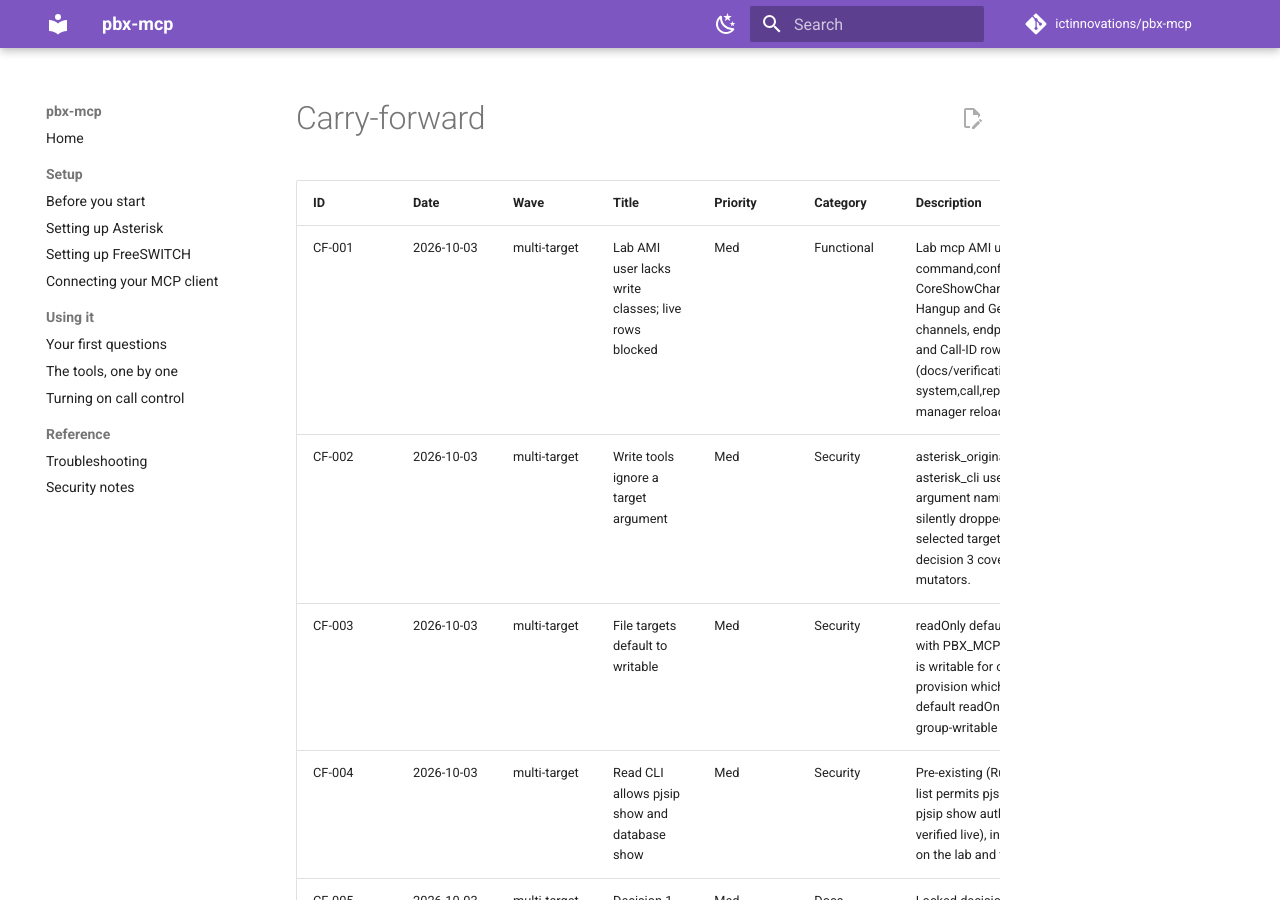
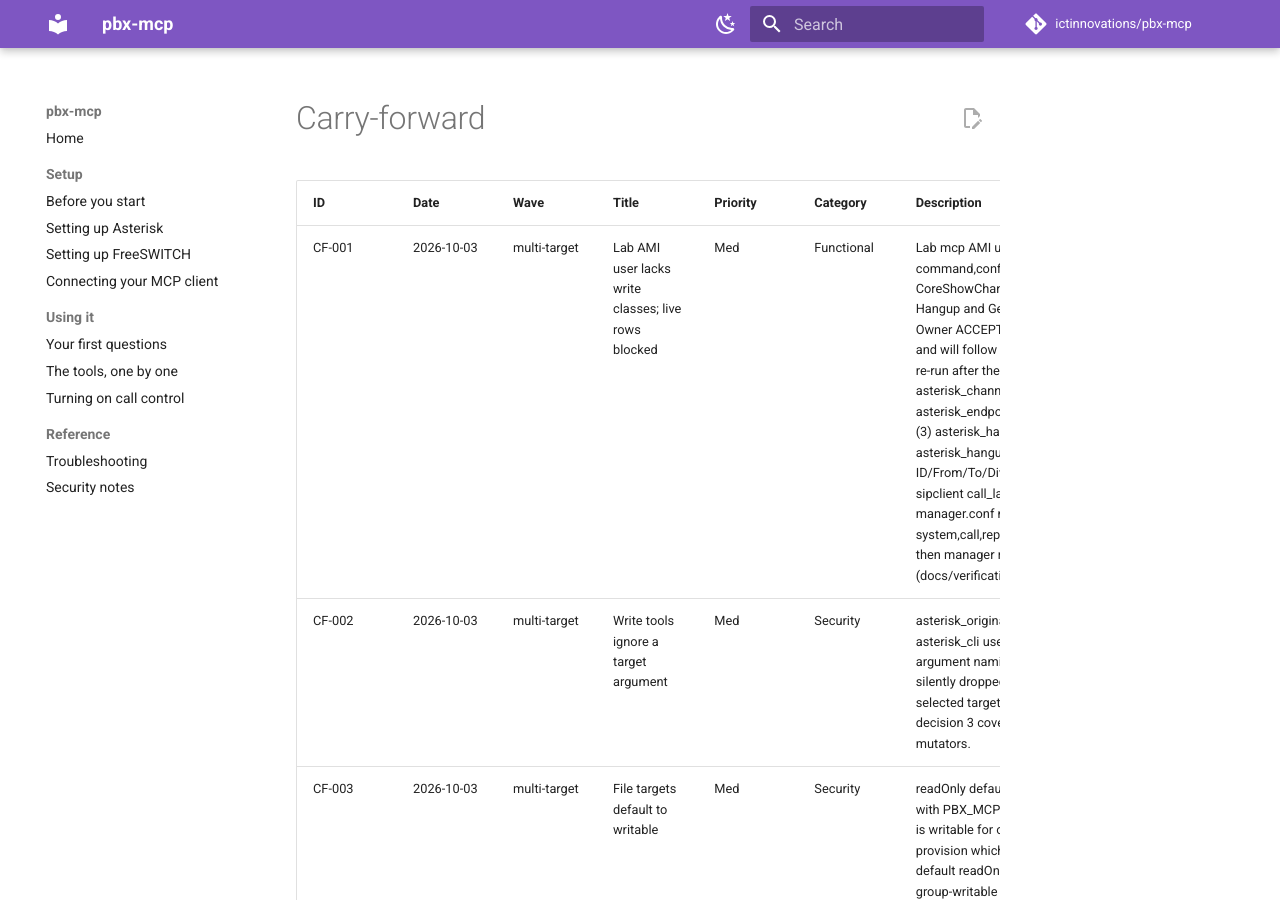
Before and after one commit to bennyng1029/pbx-mcp, an MkDocs documentation site: the page built from docs/carry-forward.md, in a window 1280 px wide and 900 px high. Built offline with MkDocs 1.6.1 and Material for MkDocs 9.7.7, drawn with Linux system fonts in a browser that asks for light colours; comment, search, counter and statistics services are not loaded.

Commit message:
Closeout: owner accepts blocked live rows as CF-001
Co-Authored-By: Claude Sonnet 5.5 <noreply@anthropic.com>
Claude-Session: https://claude.ai/code/session_01W7YiH6uZrBjSxZkDuGnWiu

```diff
--- a/docs/carry-forward.md
+++ b/docs/carry-forward.md
@@ -3,7 +3,7 @@
 
 | ID | Date | Wave | Title | Priority | Category | Description | Source | Status |
 |----|------|------|-------|----------|----------|-------------|--------|--------|
-| CF-001 | 2026-10-03 | multi-target | Lab AMI user lacks write classes; live rows blocked | Med | Functional | Lab mcp AMI user write perm is command,config,originate, so CoreShowChannels, PJSIPShowEndpoints, Hangup and Getvar are Permission denied. Live channels, endpoints, hangup_preview, hangup and Call-ID rows are BLOCKED (docs/verification/final.md). Owner: set write = system,call,reporting,command,config,originate, manager reload, re-run, or accept. | Task 6 | Open |
+| CF-001 | 2026-10-03 | multi-target | Lab AMI user lacks write classes; live rows blocked | Med | Functional | Lab mcp AMI user write perm is command,config,originate, so CoreShowChannels, PJSIPShowEndpoints, Hangup and Getvar are Permission denied. Owner ACCEPTED as carry-forward 2026-10-03 and will follow up manually. BLOCKED rows to re-run after the lab change: (1) asterisk_channels with a live call, (2) asterisk_endpoints with a registered contact, (3) asterisk_hangup_preview during a call, (4) asterisk_hangup (BYE on pcap), (5) Call-ID/From/To/Diversion columns equal to the sipclient call_ladder Call-ID. Fix: lab manager.conf mcp user write = system,call,reporting,command,config,originate, then manager reload (docs/verification/final.md) | Task 6 | Open |
 | CF-002 | 2026-10-03 | multi-target | Write tools ignore a target argument | Med | Security | asterisk_originate, asterisk_hangup and asterisk_cli use non-strict schemas, so a target argument naming another environment is silently dropped and the write goes to the selected target. Weakens the Rule 23 tie; decision 3 covered only the four provisioning mutators. | Cycle 5 | Open |
 | CF-003 | 2026-10-03 | multi-target | File targets default to writable | Med | Security | readOnly defaults to false for file targets, so with PBX_MCP_ALLOW_WRITE every file target is writable for originate, hangup and CLI, unlike provision which defaults off. Owner design call: default readOnly true. Also no warning for a group-writable targets file. | Cycle 5 | Open |
 | CF-004 | 2026-10-03 | multi-target | Read CLI allows pjsip show and database show | Med | Security | Pre-existing (Rule 19): the read-only CLI allow list permits pjsip show and database show; pjsip show auth may print SIP passwords (not verified live), including on ad hoc targets. Verify on the lab and tighten the list. | Cycle 5 | Open |
```
Also changed, not shown: docs/closeout-multi-target.md (+2 -0 lines), docs/verification/final.md (+4 -0 lines).
